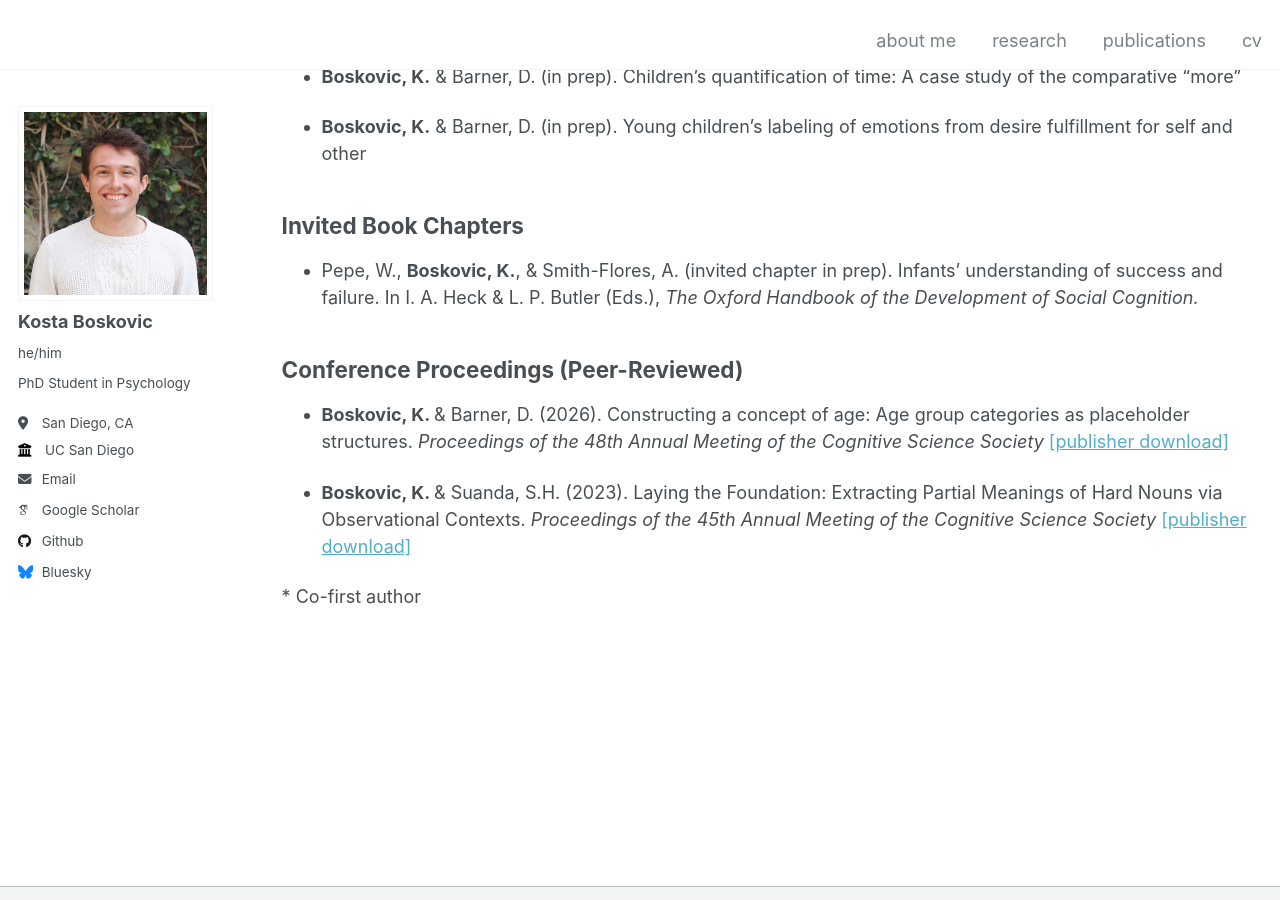
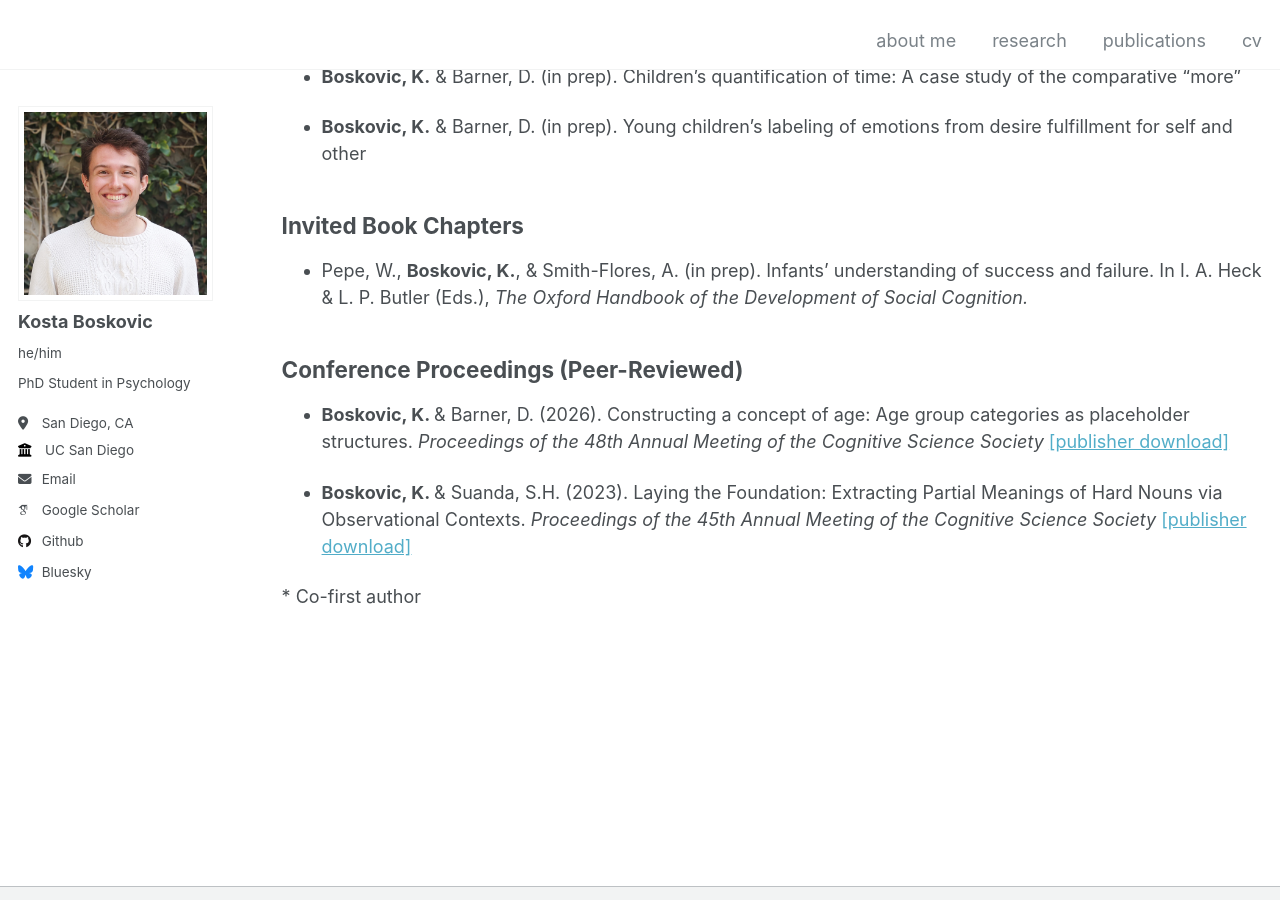
Before and after one commit to kostaboskovic/kostaboskovic.github.io, a Jekyll site: the page built from _pages/publications.md, in a window 1280 px wide and 900 px high, scrolled down 521 px. Built offline with Jekyll 4.4.1, drawn with Linux system fonts in a browser that asks for light colours; some web fonts are replaced.

Commit message:
edited pubs

```diff
--- a/_pages/publications.md
+++ b/_pages/publications.md
@@ -24,7 +24,7 @@ author_profile: true
 
 ## Invited Book Chapters
 
-- Pepe, W., <b>Boskovic, K.</b>, & Smith-Flores, A. (invited chapter in prep). Infants' understanding of success and failure. In I. A. Heck & L. P. Butler (Eds.), *The Oxford Handbook of the Development of Social Cognition.*
+- Pepe, W., <b>Boskovic, K.</b>, & Smith-Flores, A. (in prep). Infants' understanding of success and failure. In I. A. Heck & L. P. Butler (Eds.), *The Oxford Handbook of the Development of Social Cognition.*
 
 
 ## Conference Proceedings (Peer-Reviewed)
```
